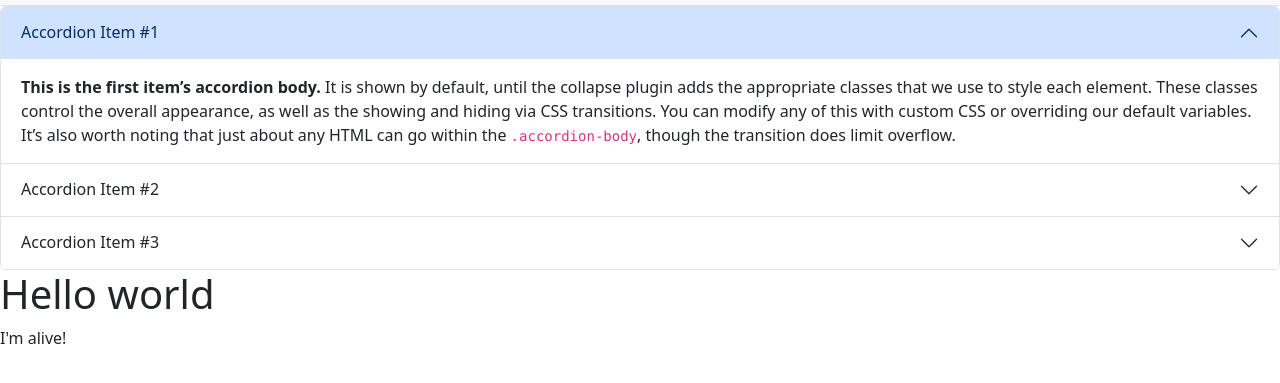
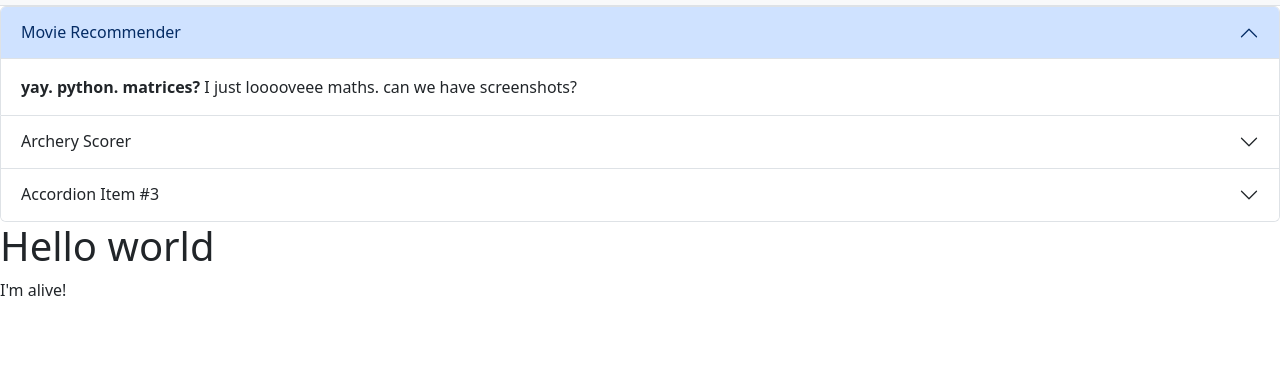
Before and after one commit to cpntree/portfolio, a plain HTML site: page index.html in a window 1280 px wide. Shown: the part 51-434 px from the top of the page. Drawn offline with nearby package versions, Linux system fonts and the light colour scheme.

Commit message:
commit 4

```diff
--- a/index.html
+++ b/index.html
@@ -41,24 +41,24 @@
   <div class="accordion-item">
     <h2 class="accordion-header">
       <button class="accordion-button" type="button" data-bs-toggle="collapse" data-bs-target="#collapseOne" aria-expanded="true" aria-controls="collapseOne">
-        Accordion Item #1
+        Movie Recommender
       </button>
     </h2>
     <div id="collapseOne" class="accordion-collapse collapse show" data-bs-parent="#accordionExample">
       <div class="accordion-body">
-        <strong>This is the first item’s accordion body.</strong> It is shown by default, until the collapse plugin adds the appropriate classes that we use to style each element. These classes control the overall appearance, as well as the showing and hiding via CSS transitions. You can modify any of this with custom CSS or overriding our default variables. It’s also worth noting that just about any HTML can go within the <code>.accordion-body</code>, though the transition does limit overflow.
+        <strong>yay. python. matrices?</strong> I just looooveee maths. can we have screenshots?
       </div>
     </div>
   </div>
   <div class="accordion-item">
     <h2 class="accordion-header">
       <button class="accordion-button collapsed" type="button" data-bs-toggle="collapse" data-bs-target="#collapseTwo" aria-expanded="false" aria-controls="collapseTwo">
-        Accordion Item #2
+        Archery Scorer
       </button>
     </h2>
     <div id="collapseTwo" class="accordion-collapse collapse" data-bs-parent="#accordionExample">
       <div class="accordion-body">
-        <strong>This is the second item’s accordion body.</strong> It is hidden by default, until the collapse plugin adds the appropriate classes that we use to style each element. These classes control the overall appearance, as well as the showing and hiding via CSS transitions. You can modify any of this with custom CSS or overriding our default variables. It’s also worth noting that just about any HTML can go within the <code>.accordion-body</code>, though the transition does limit overflow.
+        <strong>I guess the details go here.</strong> Description? Vite, React, HTML, CSS. Link???
       </div>
     </div>
   </div>
```
